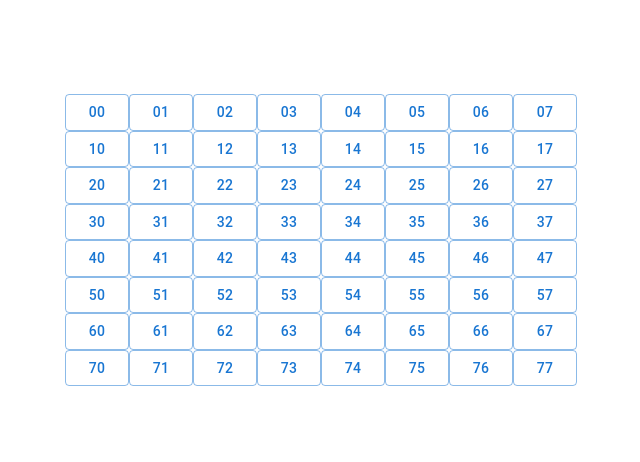
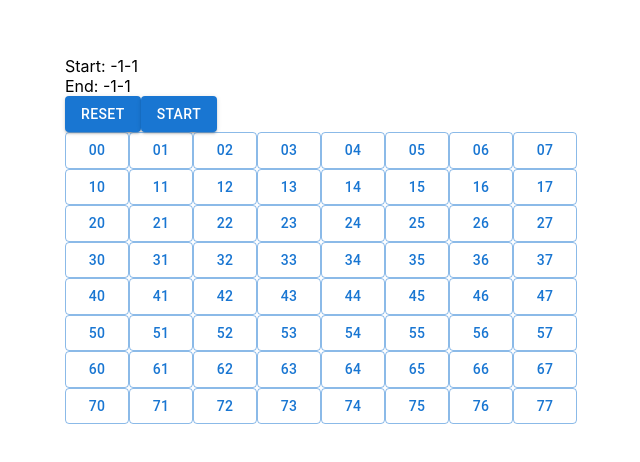
Before and after one commit to lopesamit/othello-hooks, a React (Create React App) app: page / in a window 1280 px wide. Shown: the part 160-622 px from the top of the page, without its empty margins (319-959 px from the left). Built offline with nearby package versions, Linux system fonts and the light colour scheme.

Commit message:
select start and end are working

```diff
--- a/src/Board.tsx
+++ b/src/Board.tsx
@@ -1,24 +1,98 @@
 import React, { useState, useEffect } from 'react';
 import { Button } from '@mui/material';
+const timer = (ms: number) =>
+  new Promise((res) => setTimeout(res, ms));
 
 export const Board = () => {
+  const makeButton = (i: number, j: number, variant: string) => {
+    return (
+      <Button
+        variant={variant as any}
+        key={j}
+        onClick={() => setCoordinates([i, j])}
+      >
+        {i}
+        {j}
+      </Button>
+    );
+  };
+
+  const freshBoard = () => {
     const board2d = new Array(8)
       .fill(0)
       .map((a, i) =>
         new Array(8)
           .fill(0)
-        .map((b, j) => makeButton(i, j, 'outlined', setBoard)),
+          .map((b, j) => makeButton(i, j, 'outlined')),
       );
+    return board2d;
+  };
+
+  const board2d = freshBoard();
 
   const [board, setBoardState] = useState(board2d);
+  const [startPt, setStart] = useState([-1, -1]);
+  const [endPt, setEnd] = useState([-1, -1]);
+  const [coordinates, setCoordinates] = useState([-1, -1]);
+  const [isReset, setReset] = useState(false);
 
   function setBoard(i: number, j: number) {
-    board2d[i][j] = makeButton(i, j, 'contained', setBoard);
+    board[i][j] = makeButton(i, j, 'contained');
+    setBoardState([...board]);
+    console.log(startPt);
+
+    if (startPt[0] === -1) {
+      setStart([i, j]);
+    } else if (endPt[0] === -1) {
+      setEnd([i, j]);
+    }
+  }
+
+  const bruteForce = async () => {
+    const [startI, startJ] = startPt;
+    const [endI, endJ] = endPt;
+
+    for (let i = 0; i < 8; i++) {
+      for (let j = 0; j < 8; j++) {
+        const iStart = i + startI;
+        const jStart = j + startJ;
+
+        if (iStart === endI && jStart === endJ) {
+          break;
+        }
+
+        setBoard(i, j);
+        await timer(100);
+      }
+    }
+  };
+
+  useEffect(() => {
+    const [i, j] = coordinates;
+    if (i !== -1 && j !== -1) {
+      setBoard(i, j);
+    }
+    console.log({ isReset });
+    if (isReset) {
+      setStart([-1, -1]);
+      setEnd([-1, -1]);
+      const board2d = freshBoard();
       setBoardState([...board2d]);
+      setReset(false);
+      setCoordinates([-1, -1]);
     }
+  }, [coordinates, isReset]);
 
   return (
     <>
+      <div>Start: {startPt}</div>
+      <div>End: {endPt}</div>
+      <Button variant="contained" onClick={() => setReset(true)}>
+        Reset
+      </Button>
+      <Button variant="contained" onClick={() => bruteForce()}>
+        Start
+      </Button>
       {board.map((a, i) => (
         <div key={i}>
           {a.map((b, j) => board[i][j])}
@@ -28,21 +102,3 @@ export const Board = () => {
     </>
   );
 };
-
-const makeButton = (
-  i: number,
-  j: number,
-  variant: string,
-  setBoard: Function,
-) => {
-  return (
-    <Button
-      variant={variant as any}
-      key={j}
-      onClick={(a) => setBoard(i, j)}
-    >
-      {i}
-      {j}
-    </Button>
-  );
-};
```
Lines whose indentation alone changed are shown as unchanged.
